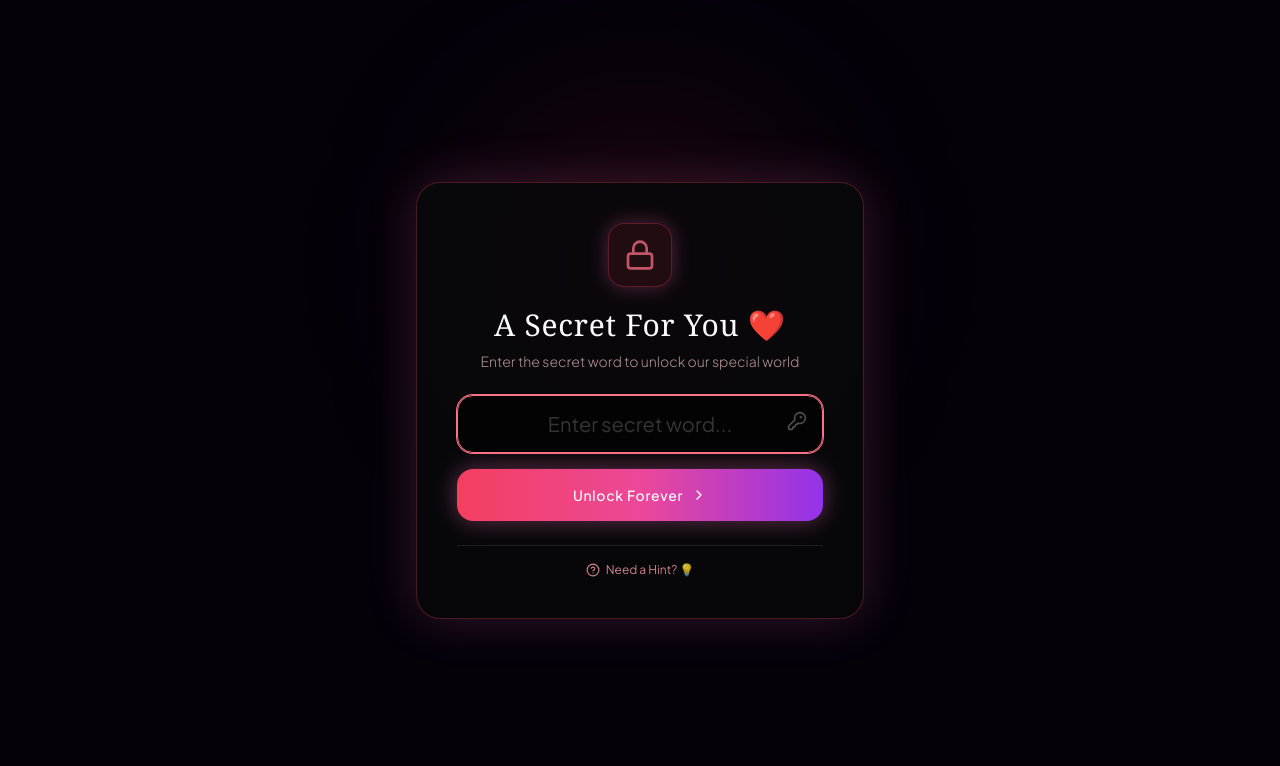
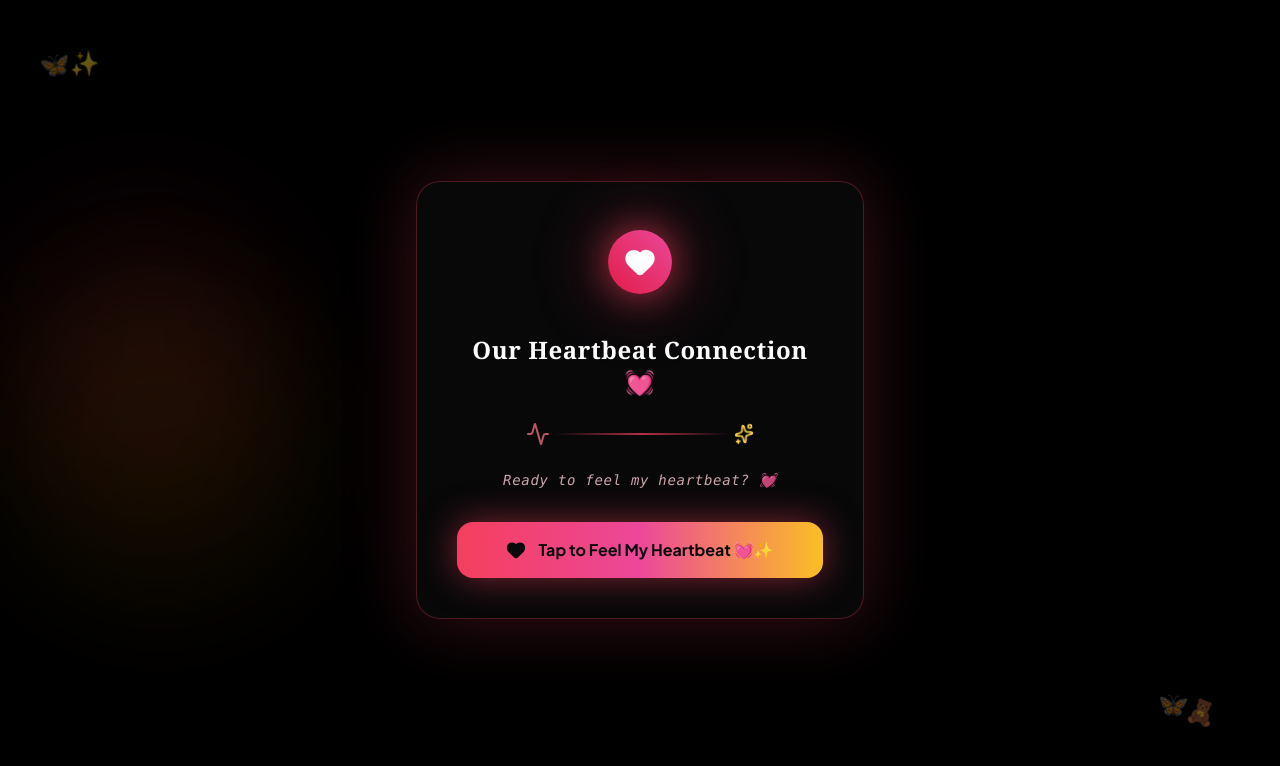
Before and after one commit to abishekk9225-droid/forever, a React (Vite) app: page / in a window 1280 px wide. Shown: the top 766 px of the page. Built offline with nearby package versions, Linux system fonts and the light colour scheme; a web font is replaced by a local one.

Commit message:
feat: add cinematic Heartbeat ECG intro scene with floating butterflies and toys before secret key

```diff
--- a/src/App.jsx
+++ b/src/App.jsx
@@ -35,14 +35,21 @@ import LoveSurveyQuestions from './components/LoveSurveyQuestions';
 import CelebrationReveal from './components/CelebrationReveal';
 import PromiseVault from './components/PromiseVault';
 import AskDialogueScene from './components/AskDialogueScene';
+import HeartbeatIntro from './components/HeartbeatIntro';
 
 
 
 function MainApp() {
+  const [showHeartbeat, setShowHeartbeat] = useState(true);
   const [isUnlocked, setIsUnlocked] = useState(false);
   const { currentScene, goToScene: setCurrentScene } = useScene();
 
-  // 1. Password Protection Gate
+  // 1. Heartbeat ECG Entry Scene
+  if (showHeartbeat) {
+    return <HeartbeatIntro onUnlock={() => setShowHeartbeat(false)} />;
+  }
+
+  // 2. Password Protection Gate
   if (!isUnlocked) {
     return <AdminSecurityGate onUnlocked={() => setIsUnlocked(true)} />;
   }
--- /dev/null
+++ b/src/components/HeartbeatIntro.jsx
@@ -0,0 +1,110 @@
+import React, { useState, useEffect } from 'react';
+import { motion } from 'framer-motion';
+import { Heart, Sparkles, Activity } from 'lucide-react';
+import confetti from 'canvas-confetti';
+
+export default function HeartbeatIntro({ onUnlock }) {
+  const [loadingText, setLoadingText] = useState("Synchronizing heartbeats...");
+
+  useEffect(() => {
+    const timer1 = setTimeout(() => setLoadingText("Measuring our moments..."), 1200);
+    const timer2 = setTimeout(() => setLoadingText("Ready to feel my heartbeat? 💓"), 2400);
+    return () => {
+      clearTimeout(timer1);
+      clearTimeout(timer2);
+    };
+  }, []);
+
+  const handleTap = () => {
+    confetti({
+      particleCount: 80,
+      spread: 70,
+      origin: { y: 0.6 },
+      colors: ['#f43f5e', '#ffd700', '#ffffff', '#ff69b4']
+    });
+    onUnlock();
+  };
+
+  return (
+    <div className="relative min-h-screen w-full flex flex-col items-center justify-center p-4 bg-black/95 text-center select-none overflow-hidden z-30">
+
+      {/* Background Floating Butterflies & Glow */}
+      <div className="absolute inset-0 pointer-events-none overflow-hidden">
+        <div className="absolute top-1/4 left-1/6 w-72 h-72 bg-rose-500/10 rounded-full blur-3xl animate-pulse" />
+        <div className="absolute bottom-1/4 right-1/6 w-80 h-80 bg-amber-500/10 rounded-full blur-3xl animate-pulse delay-1000" />
+
+        {/* Floating Butterfly / Star Sparkles */}
+        <motion.div
+          animate={{ y: [-20, 20, -20], x: [-10, 15, -10], rotate: [0, 15, -15, 0] }}
+          transition={{ repeat: Infinity, duration: 6, ease: "easeInOut" }}
+          className="absolute top-16 left-12 text-rose-400/40 text-2xl"
+        >
+          🦋✨
+        </motion.div>
+        <motion.div
+          animate={{ y: [20, -25, 20], x: [15, -20, 15], rotate: [0, -20, 20, 0] }}
+          transition={{ repeat: Infinity, duration: 7, ease: "easeInOut" }}
+          className="absolute bottom-20 right-16 text-amber-300/40 text-2xl"
+        >
+          🦋🧸
+        </motion.div>
+      </div>
+
+      {/* Main Glass Card */}
+      <motion.div
+        initial={{ opacity: 0, scale: 0.9, y: 20 }}
+        animate={{ opacity: 1, scale: 1, y: 0 }}
+        transition={{ duration: 0.8, ease: [0.22, 1, 0.36, 1] }}
+        className="max-w-md w-full p-8 sm:p-10 rounded-3xl bg-zinc-950/90 border border-rose-500/30 shadow-[0_0_70px_rgba(244,63,94,0.25)] backdrop-blur-xl relative z-10 space-y-8"
+      >
+
+        {/* Pulsing Heart & ECG Icon Badge */}
+        <div className="relative w-20 h-20 mx-auto flex items-center justify-center">
+          <motion.div
+            animate={{ scale: [1, 1.25, 1] }}
+            transition={{ repeat: Infinity, duration: 1.2, ease: "easeInOut" }}
+            className="absolute inset-0 rounded-full bg-rose-500/20 blur-xl"
+          />
+          <div className="w-16 h-16 rounded-full bg-gradient-to-tr from-rose-600 to-pink-500 flex items-center justify-center text-white shadow-[0_0_35px_rgba(244,63,94,0.6)] relative z-10">
+            <Heart className="w-8 h-8 fill-white"/>
+          </div>
+        </div>
+
+        {/* Title & ECG Graph Simulation */}
+        <div className="space-y-3">
+          <h1 className="text-xl sm:text-2xl font-serif font-bold text-white tracking-wide">
+            Our Heartbeat Connection 💓
+          </h1>
+
+          {/* ECG Waveform Animation */}
+          <div className="flex items-center justify-center gap-1 py-3 text-rose-400">
+            <Activity className="w-6 h-6 animate-pulse"/>
+            <div className="h-0.5 w-32 sm:w-44 bg-gradient-to-r from-transparent via-rose-500 to-transparent animate-pulse"/>
+            <Sparkles className="w-5 h-5 text-amber-300 animate-spin"/>
+          </div>
+
+          <motion.p
+            key={loadingText}
+            initial={{ opacity: 0, y: 5 }}
+            animate={{ opacity: 1, y: 0 }}
+            className="text-xs sm:text-sm font-mono text-rose-200/80 italic tracking-wider"
+          >
+            {loadingText}
+          </motion.p>
+        </div>
+
+        {/* TAP BUTTON */}
+        <motion.div whileHover={{ scale: 1.05 }} whileTap={{ scale: 0.95 }}>
+          <button
+            onClick={handleTap}
+            className="w-full py-4 rounded-2xl bg-gradient-to-r from-rose-500 via-pink-500 to-amber-400 text-zinc-950 font-bold text-sm sm:text-base shadow-[0_0_35px_rgba(244,63,94,0.5)] flex items-center justify-center gap-3 cursor-pointer"
+          >
+            <Heart className="w-5 h-5 fill-zinc-950"/>
+            <span>Tap to Feel My Heartbeat 💓✨</span>
+          </button>
+        </motion.div>
+
+      </motion.div>
+    </div>
+  );
+}
```
